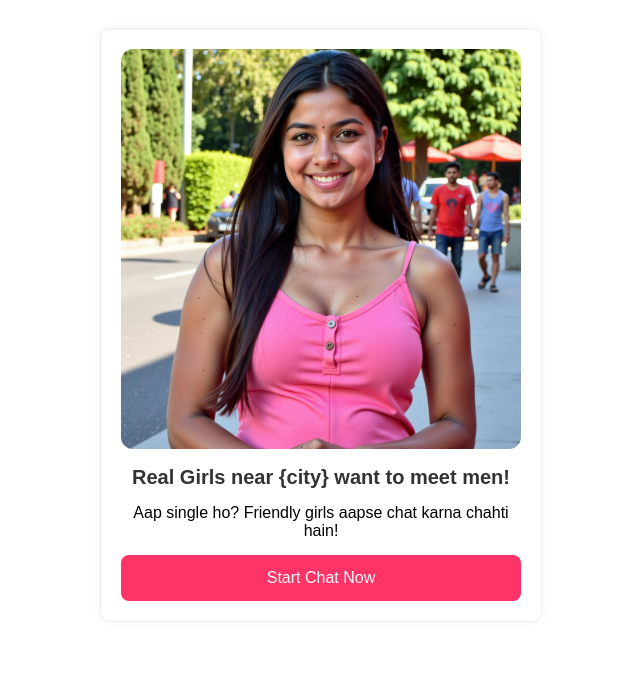
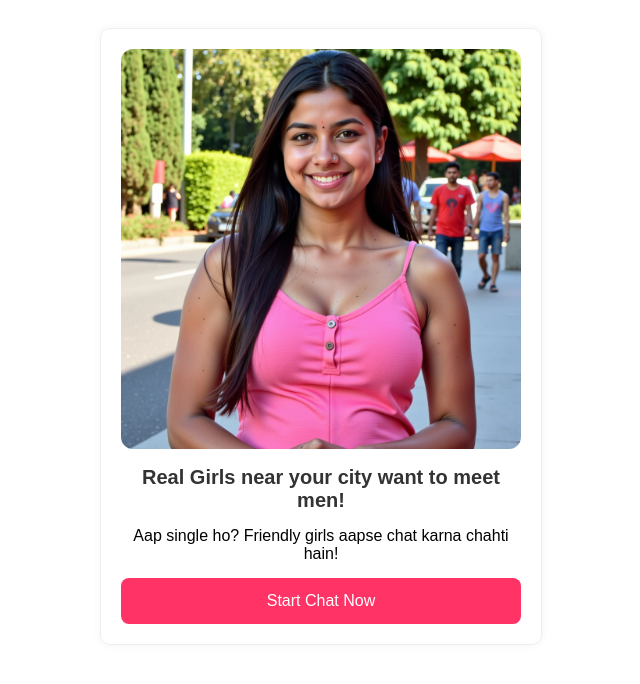
Before and after one commit to elenab881312-code/dating-prelander-india_H01, a plain HTML site: page index.html in a window 1280 px wide. Shown: the whole page, without its empty margins (319-959 px from the left). Drawn offline with Linux system fonts and the light colour scheme.

Commit message:
Add files via upload

```diff
--- a/index.html
+++ b/index.html
@@ -20,5 +20,11 @@
     <p>Aap single ho? Friendly girls aapse chat karna chahti hain!</p>
     <button onclick="window.location.href='https://mylead.global/stl/your_offer_link/?sub_id={clickid}&city={city}&device={device}'">Start Chat Now</button>
   </div>
+  <script>
+  const urlParams = new URLSearchParams(window.location.search);
+  const city = urlParams.get('city') || 'your city';
+  document.title = document.title.replace('{city}', city);
+  document.body.innerHTML = document.body.innerHTML.replaceAll('{city}', city);
+</script>
 </body>
 </html>
```
